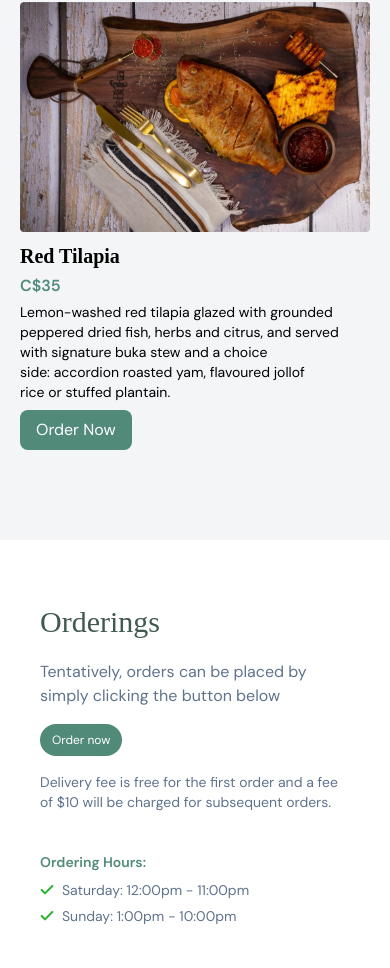
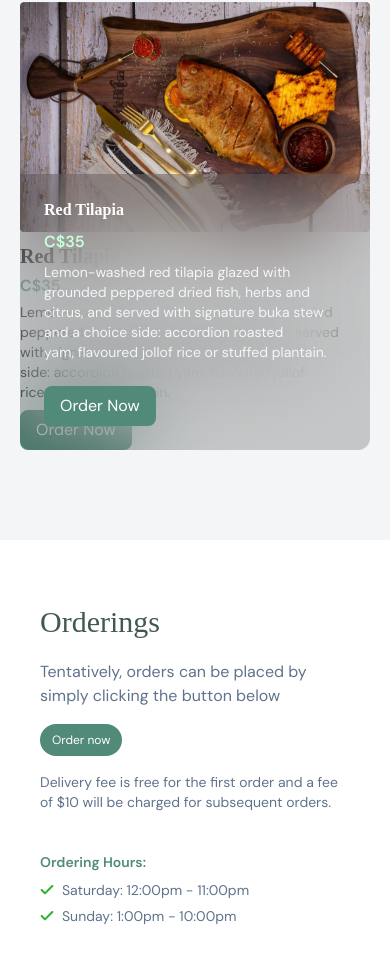
Before and after one commit to Aliiiu/debuka-website, a Next.js app: page / in a window 390 px wide. Shown: the part 1844-2812 px from the top of the page. Built offline with nearby package versions, Linux system fonts and the light colour scheme.

Commit message:
disable hover state on mobile

```diff
--- a/src/components/starter-menu.tsx
+++ b/src/components/starter-menu.tsx
@@ -75,7 +75,7 @@ const MenuItem = ({
 		<div className="w-[350px] h-[250px] md:w-[700px] xl:w-[1063px] rounded-xl md:h-[446px] xl:h-[700px] relative">
 			<Image src={imageSrc} alt={title} fill className="object-contain" />
 		</div>
-		<section className="absolute bottom-0 w-full translate-y-full group-hover:translate-y-0 transition-transform duration-300">
+		<section className="absolute bottom-0 w-full lg:translate-y-full lg:group-hover:translate-y-0 transition-transform duration-300">
 			<div className="bg-[#131313]/20 backdrop-blur-2xl rounded-br-xl rounded-bl-xl flex flex-col gap-6 w-full p-6">
 				<div className="flex flex-col gap-2">
 					<h2 className="text-white md:text-2xl font-semibold font-dms-serif">
```
